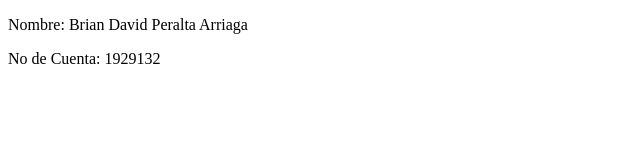
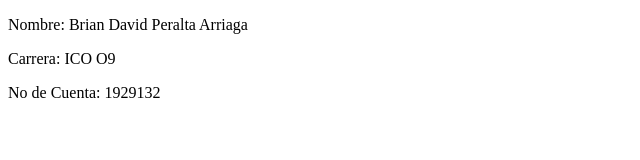
Before and after one commit to Brian-David-01/actividad-git, a plain HTML site: page index.html in a window 1280 px wide. Shown: the whole page, without its empty margins (0-640 px from the left). Drawn offline with Linux system fonts and the light colour scheme.

Commit message:
Nuevos Cambios

```diff
--- a/index.html
+++ b/index.html
@@ -7,6 +7,7 @@
   </head>
   <body>
     <p>Nombre: Brian David Peralta Arriaga</p>
+    <p>Carrera: ICO O9</p>
     <p>No de Cuenta: 1929132</p>
   </body>
 </html>
```
